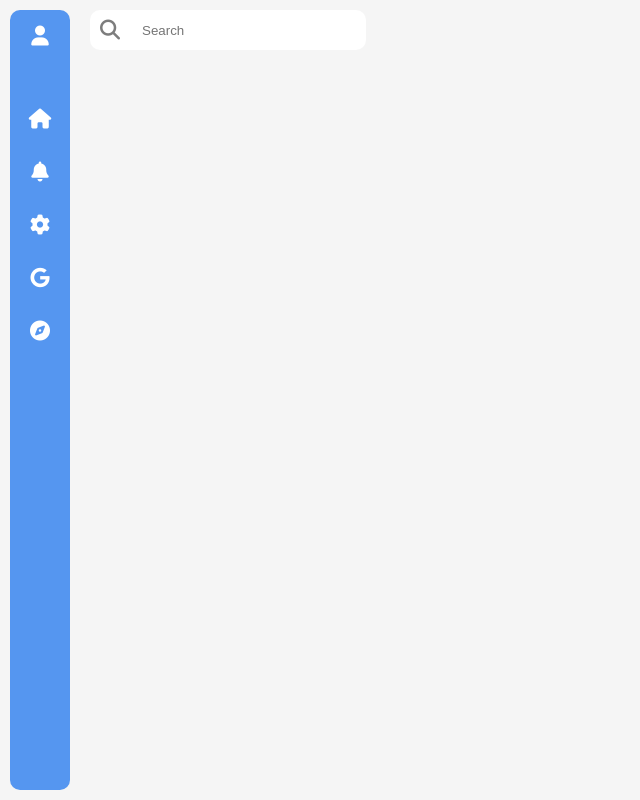
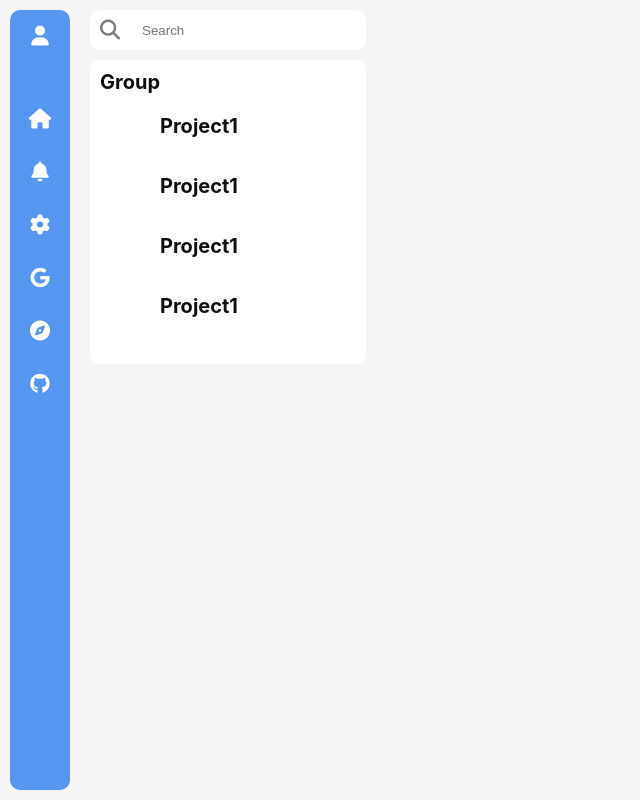
Before and after one commit to siar1234/tikitaka-front, a React (Create React App) app in the folder apps/web/: page / in a window 1280 px wide. Shown: the whole page, without its empty margins (0-640 px from the left). Built offline with nearby package versions, Linux system fonts and the light colour scheme.

Commit message:
Made a Groups component

```diff
--- a/apps/web/src/App.js
+++ b/apps/web/src/App.js
@@ -1,9 +1,12 @@
 import logo from './logo.svg';
 import './App.css';
-import hey from "@myorg/shared/utils";
 import lightTheme from "./assets/light-theme.json";
 import styled from "styled-components";
 import ComponentFromTheme from "./ComponentFromTheme";
+
+export const RelativeLayout = styled.div`
+        position: relative;
+    `;
 
 export const VerticalLinearLayout = styled.div`
         display: flex;
@@ -27,20 +30,14 @@ function App() {
   const AppLayout = styled.div`
   `;
 
-  const VerticalLinearLayout = styled.div`
-    display: flex;
-    flex-direction: column;
-  `;
+  const children = [];
+  const sharedComponents = [];
 
-  const HorizontalLinearLayout = styled.div`
-    display: flex;
-    flex-direction: row;
-  `;
-
-  const children = [];
+  for(const item of lightTheme["shared-components"].web) {
+    sharedComponents.push(  <ComponentFromTheme elementData={item} />);
+  }
 
   for(const item of lightTheme.mainPage.web) {
-    console.log(item);
     children.push(
         <ComponentFromTheme elementData={item} />
     );
@@ -55,6 +52,7 @@ function App() {
   return (
       <AppLayout>
         {children}
+        {sharedComponents}
       </AppLayout>
   );
 }
--- a/apps/web/src/ComponentFromTheme.js
+++ b/apps/web/src/ComponentFromTheme.js
@@ -1,6 +1,8 @@
 import styled from "styled-components";
-import {HorizontalLinearLayout, IconButton, VerticalLinearLayout} from "./App";
+import {HorizontalLinearLayout, IconButton, RelativeLayout, VerticalLinearLayout} from "./App";
 import SearchBar from "./components/SearchBar";
+import {textByDocumentLocale, textByLocale} from "./textUtils";
+import Groups from "./components/Groups";
 
 export default function ComponentFromTheme({elementData}) {
 
@@ -8,17 +10,31 @@ export default function ComponentFromTheme({elementData}) {
 
     };
     for(const styleDataItemKey in elementData.style) {
-        styleData[styleDataItemKey] = elementData.style[styleDataItemKey];
+        let styleKey = styleDataItemKey;
+        switch (styleDataItemKey) {
+            case "font-weight":
+                styleKey = "fontWeight";
+                break;
+            case "font-size":
+                styleKey = "fontSize";
+                break;
+            case "margin-bottom":
+                styleKey = "marginBottom";
+                break;
+        }
+        styleData[styleKey] = elementData.style[styleDataItemKey];
+    }
+
+    const childrenOfLayout = [];
+    if(typeof elementData.children !== "undefined") {
+        for (const child of elementData.children) {
+            childrenOfLayout.push(<ComponentFromTheme elementData={child}/>);
+        }
     }
 
     switch (elementData.type) {
 
         case "linear-layout":
-            const childrenOfLayout = [];
-
-            for (const child of elementData.children) {
-                childrenOfLayout.push(<ComponentFromTheme elementData={child}/>);
-            }
 
             if (elementData.orientation === "vertical") {
                 return (
@@ -33,6 +49,16 @@ export default function ComponentFromTheme({elementData}) {
                     </HorizontalLinearLayout>
                 );
             }
+        case "relative-layout":
+            return (
+                <RelativeLayout style={styleData}>
+                    {childrenOfLayout}
+                </RelativeLayout>
+            );
+        case "groups":
+            return (
+              <Groups elementData={elementData}></Groups>
+            );
         case "account-button":
             return (<IconButton style={styleData}>
                 <i className="fa-solid fa-user"></i>
@@ -57,10 +83,20 @@ export default function ComponentFromTheme({elementData}) {
             return (<IconButton style={styleData}>
                 <i className="fa-solid fa-compass"></i>
             </IconButton>);
+        case "github-button":
+            return (<IconButton style={styleData}>
+                <i className="fa-brands fa-github"></i>
+            </IconButton>);
             case "search-bar":
                 return (
                     <SearchBar style={styleData}/>
                 );
+        case "text":
+            return (
+              <div style={styleData}>
+                  {textByDocumentLocale(elementData.text)}
+              </div>
+            );
         default:
             console.log("Unknown Component");
             console.log(elementData.type);
--- a/apps/web/src/assets/light-theme.json
+++ b/apps/web/src/assets/light-theme.json
@@ -1,14 +1,14 @@
 {
-  "name": "Default",
+  "name": {
+    "default": "Default",
+    "ko": "기본"
+  },
   "style": {
     "web": {
-      "background": "rgba(245, 245, 245 , 1 )"
+      "background": "rgba(245, 245, 245 , 1)"
     }
   },
-  "shared-components": [
-
-  ],
-  "mainPage": {
+  "shared-components": {
     "web": [
       {
         "type": "linear-layout",
@@ -81,7 +81,11 @@
             }
           }
         ]
-      },
+      }
+    ]
+  },
+  "mainPage": {
+    "web": [
       {
         "type": "search-bar",
         "style": {
@@ -94,8 +98,76 @@
           "position": "absolute",
           "padding": "10px",
           "gap": "20px",
+          "width": "20%",
+          "height": "20px"
+        }
+      },
+      {
+        "type": "linear-layout",
+        "orientation": "vertical",
+        "style": {
+          "font-size": "20px",
+          "color": "rgba(15, 15, 15, 1)",
+          "background": "rgba(255, 255, 255, 1)",
+          "border-radius": "10px",
+          "left": "90px",
+          "top": "60px",
+          "position": "absolute",
+          "padding": "10px",
+          "gap": "20px",
           "width": "20%"
-        }
+        },
+        "children": [
+          {
+            "type": "linear-layout",
+            "orientation": "vertical",
+            "style": {
+
+            },
+            "children": [
+              {
+                "type": "text",
+                "style": {
+                  "font-size": "20px",
+                  "font-weight": "bold"
+                },
+                "text": {
+                  "default": "Group",
+                  "ko": "그룹"
+                }
+              }
+            ]
+          },
+          {
+            "type": "groups",
+            "style": {
+
+            },
+            "item": {
+              "type": "relative-layout",
+              "style": {
+                "height": "60px"
+              },
+              "children": [
+                {
+                  "type": "img"
+                },
+                {
+                  "type": "text",
+                  "style": {
+                    "font-size": "20px",
+                    "font-weight": "bold",
+                    "position": "absolute",
+                    "left": "60px"
+                  },
+                  "text": {
+                    "default": "@name"
+                  }
+                }
+              ]
+            }
+          }
+        ]
       }
     ]
   }
--- /dev/null
+++ b/apps/web/src/components/Groups.js
@@ -0,0 +1,44 @@
+import {VerticalLinearLayout} from "../App";
+import ComponentFromTheme from "../ComponentFromTheme";
+
+export default function Groups({elementData}) {
+
+    const children = [];
+
+    const groups = [
+        {
+            name: "Project1"
+        },
+        {
+            name: "Project1"
+        },
+        {
+            name: "Project1"
+        },
+        {
+            name: "Project1"
+        },
+    ];
+
+    for(const group of groups) {
+        let itemData = elementData.item;
+        if(typeof itemData.children !== "undefined") {
+            for(const child of itemData.children) {
+                if(child.type === "text") {
+                    child.text = {
+                        "default": group.name
+                    }
+                }
+            }
+        }
+        children.push(
+            <ComponentFromTheme elementData={elementData.item}/>
+        );
+    }
+
+    return (
+        <VerticalLinearLayout style={elementData.style}>
+            {children}
+        </VerticalLinearLayout>
+    );
+}
--- /dev/null
+++ b/apps/web/src/textUtils.js
@@ -0,0 +1,8 @@
+export function textByLocale(textData, localeCode) {
+    return textData[localeCode] ?? textData["default"];
+}
+
+export function textByDocumentLocale(textData) {
+    const localeCode = navigator.language.split('-')[0];
+    return textByLocale(textData, localeCode);
+}
```
